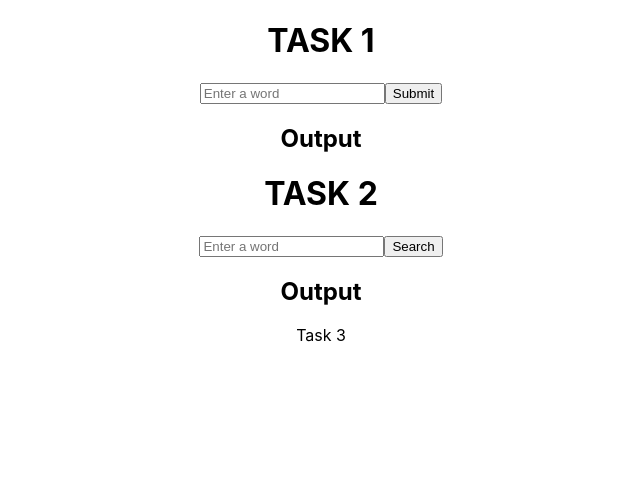
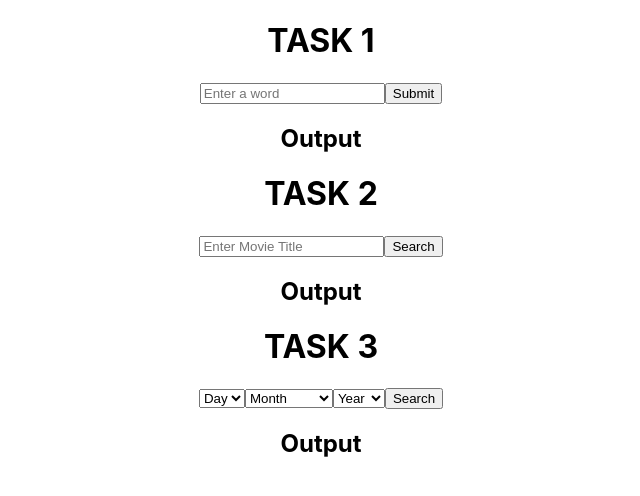
Before and after one commit to Shahdurran/Case-Study, a React (Create React App) app: page / in a window 1280 px wide. Shown: the top 496 px of the page, without its empty margins (319-959 px from the left). Built offline with nearby package versions, Linux system fonts and the light colour scheme.

Commit message:
end of task 3

```diff
--- a/src/components/task2.js
+++ b/src/components/task2.js
@@ -37,7 +37,7 @@ const Task2 = () => {
       <h1>TASK 2</h1>
       <form onSubmit={handleSubmit}>
         <input
-          placeholder="Enter a word"
+          placeholder="Enter Movie Title"
           value={input}
           onChange={(e) => setInput(e.target.value)}
         />
--- a/src/components/task3.js
+++ b/src/components/task3.js
@@ -1,8 +1,128 @@
-import React from 'react'
+import React from "react";
+import { useState } from "react";
 
 const Task3 = () => {
+  const [day, setDay] = useState("");
+  const [month, setMonth] = useState("");
+  const [year, setYear] = useState("");
+  const [data, setData] = useState();
+
+  const yearOptions = () => {
+    const arr = [];
+
+    const startYear = 1900;
+    const endYear = new Date().getFullYear();
+
+    for (let i = endYear; i >= startYear; i--) {
+      arr.push(<option value={i}>{i}</option>);
+    }
+
+    return arr;
+  };
+  const dayOptions = () => {
+    const arr = [];
+    var endDay = 0;
+
+    const startDay = 1;
+    if (month == "February") {
+      endDay = 29;
+    } else {
+      endDay = 31;
+    }
+
+    for (let i = endDay; i >= startDay; i--) {
+      arr.push(<option value={i}>{i}</option>);
+    }
+
+    return arr;
+  };
+  const monthOptions = () => {
+    const arr = [
+      "January",
+      "February",
+      "March",
+      "April",
+      "May",
+      "June",
+      "July",
+      "August",
+      "September",
+      "October",
+      "November",
+      "December",
+    ];
+    const arr2 = [];
+    for (let i = 0; i < arr.length; i++) {
+      arr2.push(<option value={arr[i]}>{arr[i]}</option>);
+    }
+    return arr2;
+  };
+  const handleSubmit = async (e) => {
+    e.preventDefault();
+    const res = await getStock();
+    setTimeout(setData(res), 5000);
+  };
+  const getStock = async () => {
+    console.log(day, month, year);
+    if (day != null) {
+      try {
+        const response = await fetch(
+          `https://jsonmock.hackerrank.com/api/stocks?date=${day}-${month}-${year}`
+        );
+        const data = await response.json();
+        return data.data;
+      } catch (error) {
+        console.log(error);
+      }
+    }
+  };
   return (
-    <div>Task 3</div>
-  )
-}
+    <div>
+      <h1>TASK 3</h1>
+      <form onSubmit={handleSubmit}>
+        <select name="day" onChange={(e) => setDay(e.target.value)} value={day}>
+          <option value="0">Day</option>
+          {dayOptions()}
+        </select>
+        <select
+          name="month"
+          onChange={(e) => setMonth(e.target.value)}
+          value={month}
+        >
+          <option value="0">Month</option>
+          {monthOptions()}
+        </select>
+        <select
+          name="year"
+          onChange={(e) => setYear(e.target.value)}
+          value={year}
+        >
+          <option value="0">Year</option>
+          {yearOptions()}
+        </select>
+        <input type="submit" value="Search" />
+      </form>
+      <h2>Output</h2>
+      {data ? (
+        data.map((item) => {
+          return (
+            <div key={item.id}>
+              Open: {item.open}
+              <br/>
+              High:{item.high}
+              <br/>
+              Low:{item.low}
+              <br/>
+              Close:{item.close}
+            </div>
+          );
+        })
+      ) : (
+        <div></div>
+      )}
+      {/* {console.log(data)} */}
+    </div>
+  );
+};
+
 export default Task3;
```
